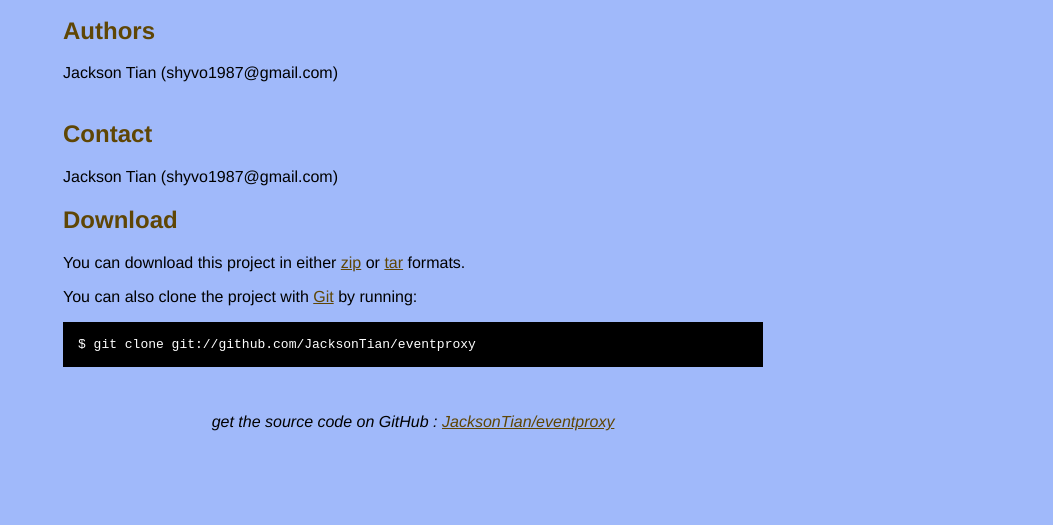
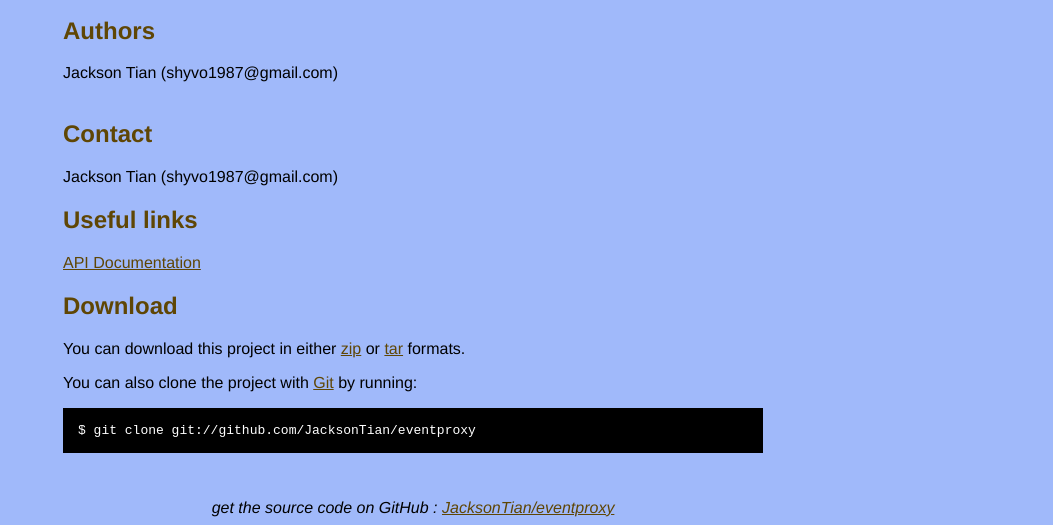
Before and after one commit to JacksonTian/eventproxy, a website: page index.html in a window 1280 px wide. Shown: the part 332-857 px from the top of the page, without its empty margins (227-1280 px from the left). Before the commit the page ends 800 px from the top, so only its background shows below. Drawn offline with Linux system fonts and the light colour scheme.

Commit message:
Update index.html.

```diff
--- a/index.html
+++ b/index.html
@@ -58,7 +58,9 @@
 <h2>Contact</h2>
 <p>Jackson Tian (shyvo1987@gmail.com)
 <br/>      </p>
-
+<h2>Useful links</h2>
+<p><a href="http://eventproxy.html5ify.com/jsdoc/symbols/EventProxy.html">API Documentation</a>
+<br/>      </p>
 
     <h2>Download</h2>
     <p>
```
